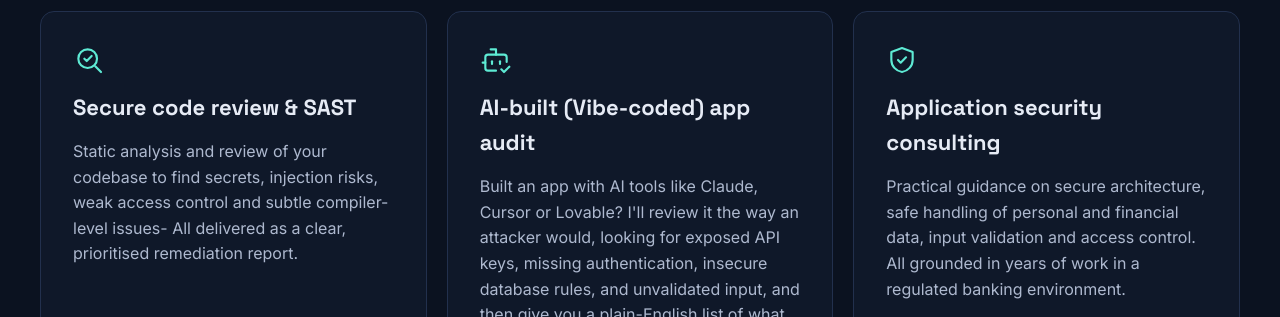
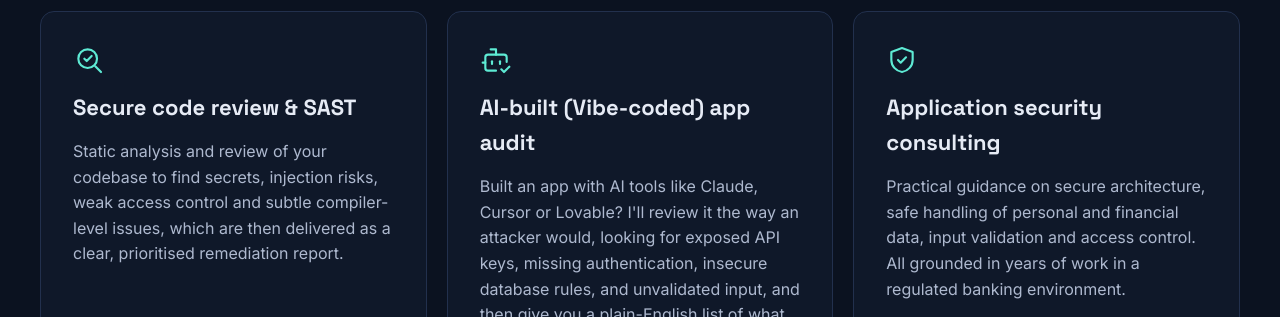
Before and after one commit to mhdl1991/mhdl1991.github.io, a plain HTML site: page index.html in a window 1280 px wide. Shown: the part 1300-1617 px from the top of the page. Drawn offline with Linux system fonts and the light colour scheme.

Commit message:
grammar fix
simple fix

```diff
--- a/index.html
+++ b/index.html
@@ -81,7 +81,7 @@
       <article class="card card-filled">
         <svg class="icon" aria-hidden="true" width="32" height="32" viewBox="0 0 24 24" fill="none" stroke-width="1.6" stroke-linecap="round" stroke-linejoin="round"><circle cx="11" cy="11" r="7"></circle><path d="M21 21l-4.3-4.3"></path><path d="M8.5 11l1.8 1.8L14 9"></path></svg>
         <h3>Secure code review &amp; SAST</h3>
-        <p>Static analysis and review of your codebase to find secrets, injection risks, weak access control and subtle compiler-level issues- All delivered as a clear, prioritised remediation report.</p>
+        <p>Static analysis and review of your codebase to find secrets, injection risks, weak access control and subtle compiler-level issues, which are then delivered as a clear, prioritised remediation report.</p>
       </article>
 
 	  <article class="card card-filled">
```
